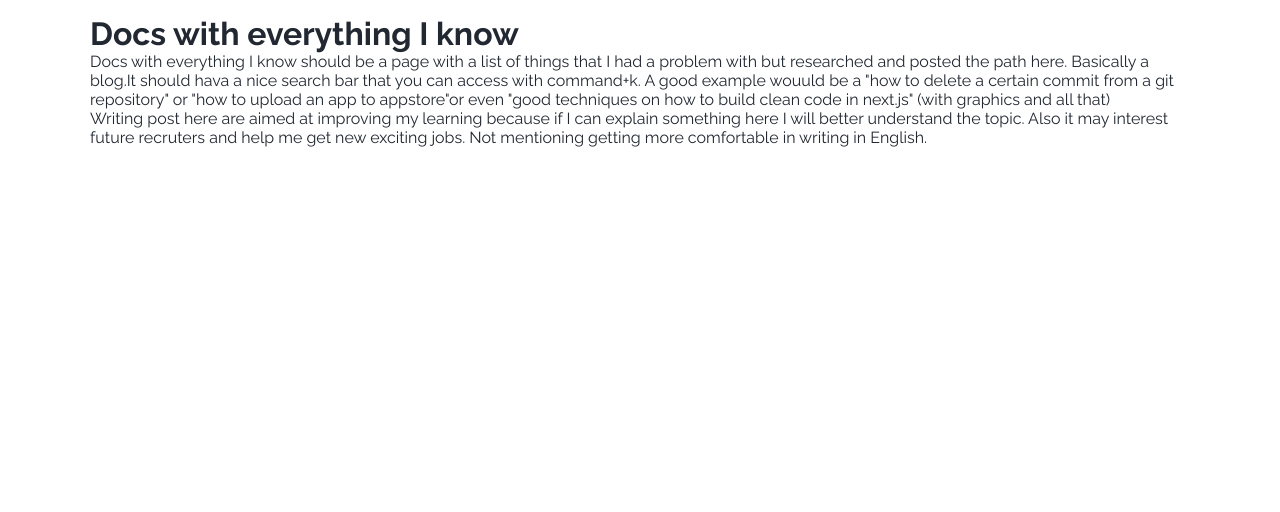
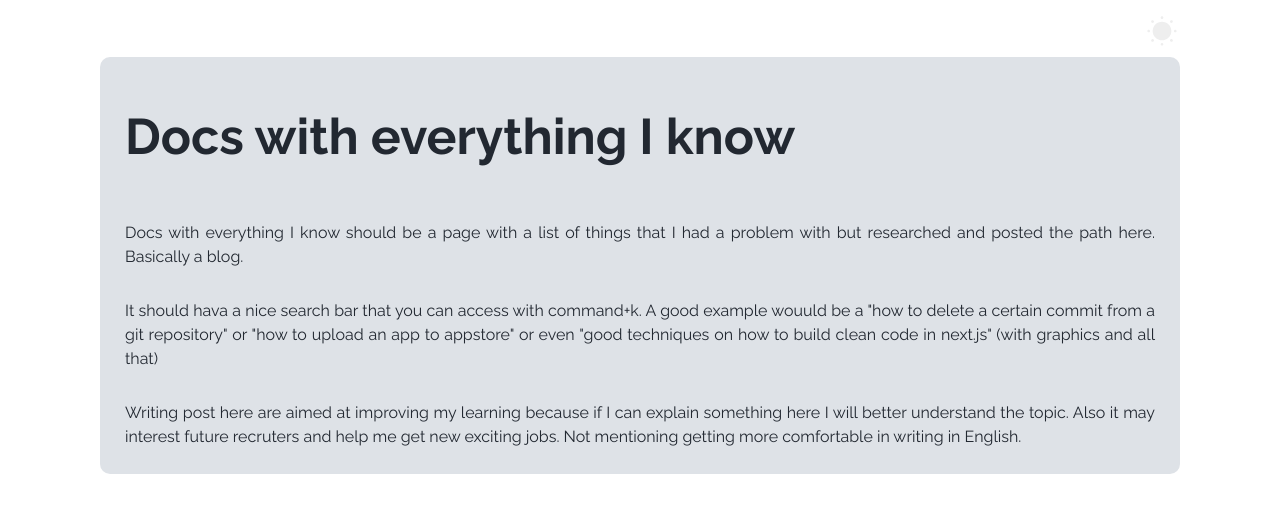
Before and after one commit to Aidem6/webCV, a Next.js app: page /docs in a window 1280 px wide. Shown: the top 512 px of the page. Built offline with nearby package versions, Linux system fonts and the light colour scheme.

Commit message:
feature titleCard component

```diff
--- /dev/null
+++ b/src/app/components/titleCard.js
@@ -0,0 +1,35 @@
+import React from 'react';
+import { Col, Row } from 'react-bootstrap';
+import styles from '../page.module.css';
+import { Card } from './card.js';
+
+const renderTitle = title => {
+  if (title)
+    return (
+      <div className={styles.title}>{title}</div>
+    );
+};
+
+const renderParagraphs = paragraphs => {
+  if (paragraphs)
+    return paragraphs.map((paragraph, index) => {
+      return (
+        <p key={index} className={styles.paragraph}>
+          {paragraph}
+        </p>
+      );
+    });
+};
+
+export const TitleCard = props => {
+  return (
+    <Col xs={12} className='d-flex flex-column'>
+      <Row xs={12} className={styles.cardWrapper}>
+        <Card scrollDir={props.scrollDir}>
+          {renderTitle(props.title)}
+          {renderParagraphs(props.paragraphs)}
+        </Card>
+      </Row>
+    </Col>
+  );
+};
--- a/src/app/docs/page.js
+++ b/src/app/docs/page.js
@@ -1,16 +1,60 @@
+'use client'
+import 'bootstrap/dist/css/bootstrap.min.css';
+import { Container, Row, Col } from 'react-bootstrap';
+import styles from '../page.module.css';
+import '../globals.css';
+import { ThemeChanger } from '../components/themeChanger';
+import { Card } from '../components/card.js';
+import { useEffect, useState } from 'react';
+import { TitleCard } from '../components/titleCard';
+
 export default function Docs() {
+  const [scrollDir, setScrollDir] = useState("up");
+
+  useEffect(() => {
+    const threshold = 0;
+    let lastScrollY = window.pageYOffset;
+    let ticking = false;
+
+    const updateScrollDir = () => {
+      const scrollY = window.pageYOffset;
+
+      if (Math.abs(scrollY - lastScrollY) < threshold) {
+        ticking = false;
+        return;
+      }
+      setScrollDir(scrollY > lastScrollY ? "down" : "up");
+      lastScrollY = scrollY > 0 ? scrollY : 0;
+      ticking = false;
+    };
+
+    const onScroll = () => {
+      if (!ticking) {
+        window.requestAnimationFrame(updateScrollDir);
+        ticking = true;
+      }
+    };
+    window.addEventListener("scroll", onScroll);
+
+    return () => window.removeEventListener("scroll", onScroll);
+  }, [scrollDir]);
+
   return (
-    <>
-      <h1>Docs with everything I know</h1>
-      <p>
-        {'Docs with everything I know should be a page with a list of things that I had a problem with but researched and posted the path here. Basically a blog.' +
-        'It should hava a nice search bar that you can access with command+k. A good example wouuld be a "how to delete a certain commit from a git repository" or "how to upload an app to appstore"' +
-        'or even "good techniques on how to build clean code in next.js" (with graphics and all that)'}
-      </p>
-      <p>
-        Writing post here are aimed at improving my learning because if I can explain something here I will better understand the topic.
-        Also it may interest future recruters and help me get new exciting jobs. Not mentioning getting more comfortable in writing in English.
-      </p>
-    </>
+    <Container className='w-100 mw-100 overflow-hidden pb-5'>
+      <Row>
+        <ThemeChanger />
+      </Row>
+      <Row>
+        <TitleCard
+          scrollDir={scrollDir}
+          title='Docs with everything I know'
+          paragraphs={[
+            'Docs with everything I know should be a page with a list of things that I had a problem with but researched and posted the path here. Basically a blog.',
+            'It should hava a nice search bar that you can access with command+k. A good example wouuld be a "how to delete a certain commit from a git repository" or "how to upload an app to appstore" or even "good techniques on how to build clean code in next.js" (with graphics and all that)',
+            'Writing post here are aimed at improving my learning because if I can explain something here I will better understand the topic. Also it may interest future recruters and help me get new exciting jobs. Not mentioning getting more comfortable in writing in English.'
+          ]}
+        />
+      </Row>
+    </Container>
   );
 }
```
Also changed, not shown: src/app/recipes/page.js (+64 -7 lines), 1 other file (tests, documents, lock files or other folders).
